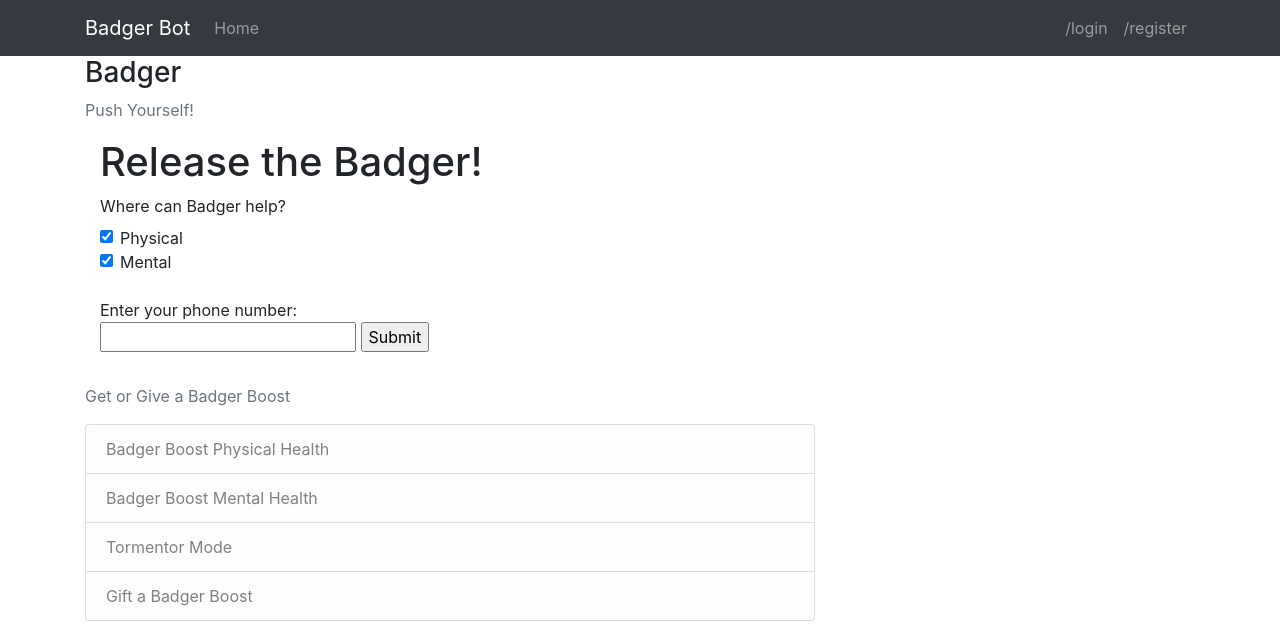
After one commit to LewChew/Badger-bot, a Flask app: template badger_bot/templates/home.html in a window 1280 px wide. The commit adds this page. Shown: the top 636 px of the page. Run offline with Flask 2, Linux system fonts and the light colour scheme; the template is opened without the code that fills it, so the values that code supplies are empty; parts of the project's set-up code (start-up, migrations or seed data) failed here and were passed over; some libraries are stand-ins or nearby versions; grey boxes are pictures that could not be loaded.

Commit message:
BadgerUp

```diff
--- a/badger_bot/routes.py
+++ b/badger_bot/routes.py
@@ -5,6 +5,12 @@ from passlib.hash import sha256_crypt
 from badger_bot import app, db
 from badger_bot.models import User, Post
 from badger_bot.forms import PostForm
+
+from twilio.twiml.messaging_response import MessagingResponse, Message
+from twilio.rest import Client
+
+# Account SID and Auth Token from www.twilio.com/console
+client = Client('ACcca09f0821ced8eca670c9bb9cd6d557', 'c5aa3f75a00ef17ea5abe330131bcde6')
 
 @app.route("/")
 def index():
@@ -147,3 +153,50 @@ def delete_post(post_id):
     db.session.commit()
     flash('Your post has been deleted!', 'success')
     return redirect(url_for('index'))
+
+@app.route("/startBadger")
+def outbound_sms():
+    args = request.args
+    phoneTo = args.get("phone")
+    if phoneTo:
+        message = client.messages \
+            .create(
+            body='You have released the Badger! Are you ready?',
+            from_='2602701024',
+            to= phoneTo
+        )
+        return message.body
+    else:
+        message2 = "add phone Parameters to request"
+        return message2
+
+@app.route('/call', methods=['POST'])
+def outbound_call():
+    song_title = request.args.get('track')
+    track_url = 'Testing123'
+
+    response = MessagingResponse()
+    response.play(track_url)
+    return str(response)
+
+@app.route('/sms', methods=['POST'])
+def inbound_sms():
+    response = MessagingResponse()
+    response.message('Everybody needs a badger!')
+
+    # Grab the song title from the body of the text message.
+    song_title = urllib.parse.quote(request.form['Body'])
+
+    #print(song_title)
+    # Grab the relevant phone numbers.
+    from_number = request.form['From']
+    to_number = request.form['To']
+    twiml_1 = '<Response><Say>Hello, You have released the badger. Proceed with caution.</Say></Response>'
+    # Create a phone call that uses our other route to play a song from Spotify.
+    client.api.account.calls.create(to=from_number, from_=to_number, twiml=twiml_1)
+
+   # client.api.account.calls.create(to=from_number, from_=to_number,
+   #                    url='http://2b66-71-184-198-93.ngrok.io/call?track={}'
+   #                     .format(song_title))
+
+    return str(response)
--- /dev/null
+++ b/badger_bot/templates/home.html
@@ -0,0 +1,42 @@
+
+{% extends "layout.html" %}
+{% block content %}
+<body>
+  <div id="calc-container">
+    <h1>Release the Badger!</h1>
+    <label>Where can Badger help?</label>
+    <div class="form-check">
+      <input class="form-check-input" type="checkbox" name="physical" value="h" id="health-option" checked>
+      <label class="form-check-label" for="health-option">
+        Physical
+      </label>
+   </div>
+   <div class="form-check">
+     <input class="form-check-input" type="checkbox" name="mental" value="m" id="mental-option" checked>
+     <label class="form-check-label" for="mental-option">
+       Mental
+     </label>
+   </div>
+   <br>
+   <form onsubmit="startBadger()" >
+    Enter your phone number: <input id="fphone" type="text" size="20">
+    <input type="submit">
+  </form>
+
+
+<p id="demo"></p>
+
+<script>
+  function confirmInput() {
+    fphone = document.forms[0].fphone.value;
+    alert("Hello, confirm this is your phone " + fphone + "!");
+  }
+  function startBadger() {
+    fstart = "https://1716-71-184-198-93.ngrok.io/startBadger?phone=" + document.forms[0].fphone.value;
+    fetch(fstart, {credentials: 'omit'})
+
+  }
+</script>
+  </div>
+</body>
+{% endblock content %}
--- a/badger_bot/templates/layout.html
+++ b/badger_bot/templates/layout.html
@@ -29,12 +29,30 @@
 
   </header>
 
-  <div class="container content">
-    <p>This is some text in a div element.</p>
+  <main role="main" class="container">
+    <div class="row">
+      <div class="col-md-8">
+        <div class="content-section">
+          <h3>Badger</h3>
+          <p class='text-muted'>Push Yourself!
+            <ul class="list-group">
+              <div class="col-md-8">
+                {% block content %}{% endblock %}
+            </ul>
+          </p>
+          <p class='text-muted'>Get or Give a Badger Boost
+            <ul class="list-group">
+              <li class="list-group-item list-group-item-light">Badger Boost Physical Health</li>
+              <li class="list-group-item list-group-item-light">Badger Boost Mental Health</li>
+              <li class="list-group-item list-group-item-light">Tormentor Mode</li>
+              <li class="list-group-item list-group-item-light">Gift a Badger Boost</li>
+            </ul>
+          </p>
+        </div>
+      </div>
 
-
-  </div>
-
+    </div>
+  </main>
 
   <!-- Import navbar component -->
   {% include 'includes/_footer.html' %}
```
